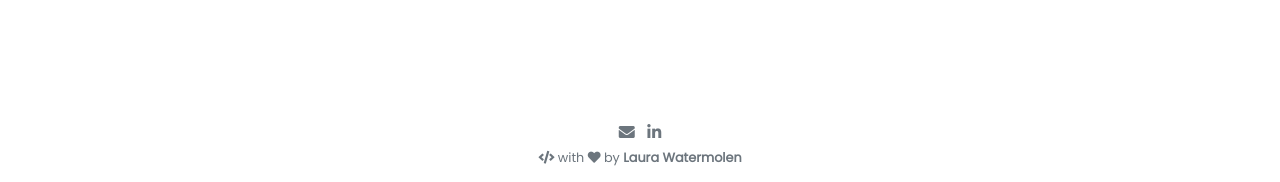
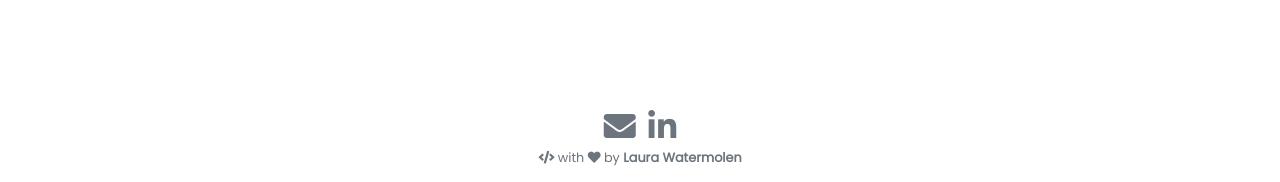
Before and after one commit to watermol20/Portfolio, a Jekyll site: the page built from _posts/2019-01-05-public-speaking.md, in a window 1280 px wide. Shown: the part 715-897 px from the top of the page. Built offline with Jekyll 4.4.1, drawn with Linux system fonts in a browser that asks for light colours; nearby versions of some CDN libraries; our own code applies the rules of GitHub Pages for plain Markdown files.

Commit message:
Putting in larger social media icons

```diff
--- a/_includes/social.html
+++ b/_includes/social.html
@@ -11,7 +11,7 @@
        style="color: #{{ unfocused_color }}"
        onMouseOver="this.style.color='#{{ service_data.color }}'"
        onMouseOut="this.style.color='#{{ unfocused_color }}'">
-      <i class="{{ service_data.icon }} fa-1x"></i>
+      <i class="{{ service_data.icon }} fa-2x"></i>
     </a>
     {%- endif -%}
 
```
